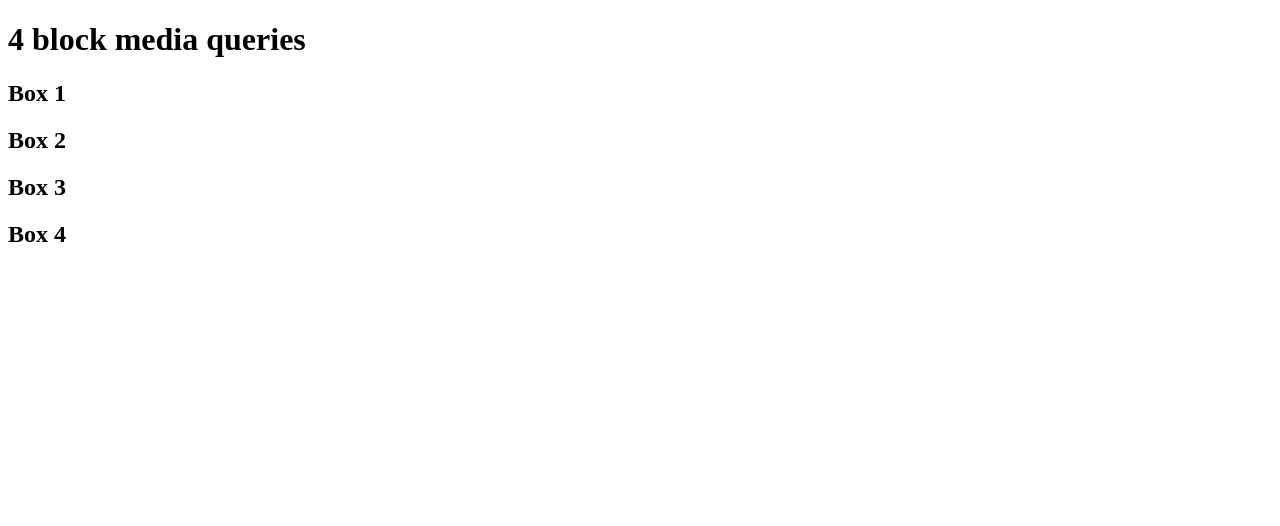
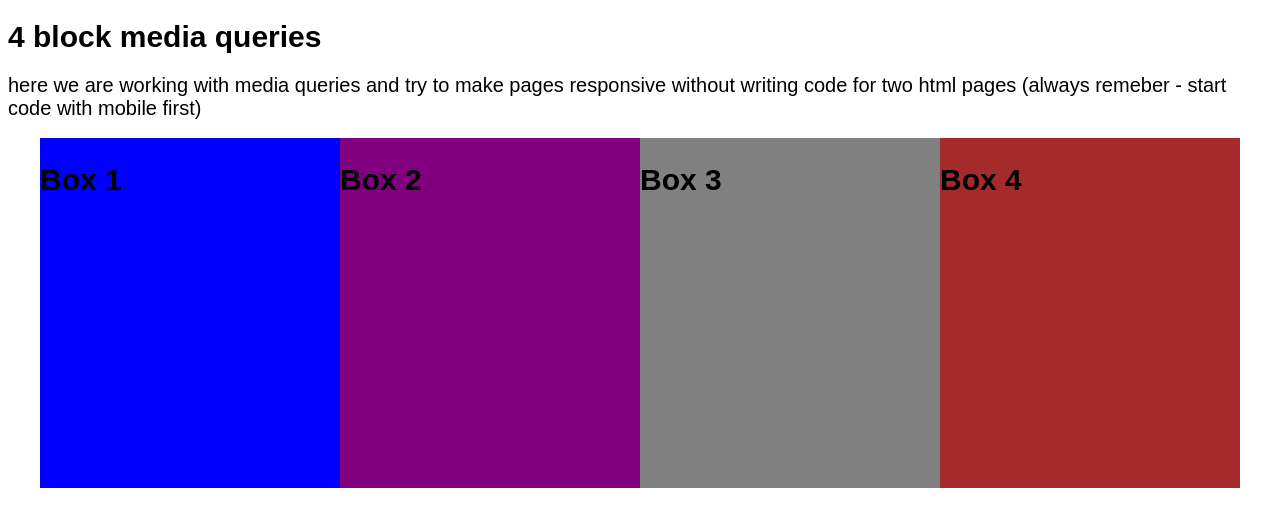
Before and after one commit to jerryjerry1818/arora_junish_media_queries, a plain HTML site: page index.html in a window 1280 px wide. Drawn offline with Linux system fonts and the light colour scheme.

Commit message:
media quesry updated

```diff
--- a/css/main.css
+++ b/css/main.css
@@ -0,0 +1,88 @@
+body {
+    font-family: Arial, Helvetica, sans-serif;
+    font-size: 20px;
+
+}
+
+p {
+    margin-bottom: 18px;
+}
+
+h1, h2 {
+    font-family: Arial, Helvetica, sans-serif;
+    font-size: 30px;
+}
+
+.container {
+    /* junish you have to use max width only as mentioned in class  */
+    max-width: 1200px;
+    margin: 0 auto;
+    display: flex;
+    flex-direction: row;
+}
+
+#box1 {
+    background-color: blue;
+    width: 80%;
+    height: 350px;
+}
+
+#box2 {
+    background-color: purple;
+    width: 80%;
+    height: 350px;
+}
+
+#box3 {
+    background-color: grey;
+    width: 80%;
+    height: 350px;
+}
+
+#box4 {
+    background-color: brown;
+    width: 80%;
+    height: 350px;
+}
+
+@media only screen and (max-width: 600px) {
+
+    #box1 {
+        width: 50%;
+        background-color: pink;
+    }
+
+    #box2 {
+        background-color: red;
+
+    }
+
+    #box3 {
+        display: none;
+    }
+
+    #box4 {
+        display: none;
+    }
+
+}
+
+@media only screen and (min-width: 641px) {
+
+    #box1 {
+        background-color: blue;
+    }
+
+    #box2 {
+        background-color: purple;
+    }
+
+    #box3 {
+        background-color: gray;
+    }
+
+    #box4 {
+        background-color: brown;
+    }
+
+}
--- a/index.html
+++ b/index.html
@@ -8,7 +8,7 @@
 </head>
 <body>
     <h1>4 block media queries</h1>
-
+    <p>here we are working with media queries and try to make pages responsive without writing code for two html pages (always remeber - start code with mobile first)</p>
     <div class="container">
         <section id="box1">
             <h1>Box 1</h1>
```
